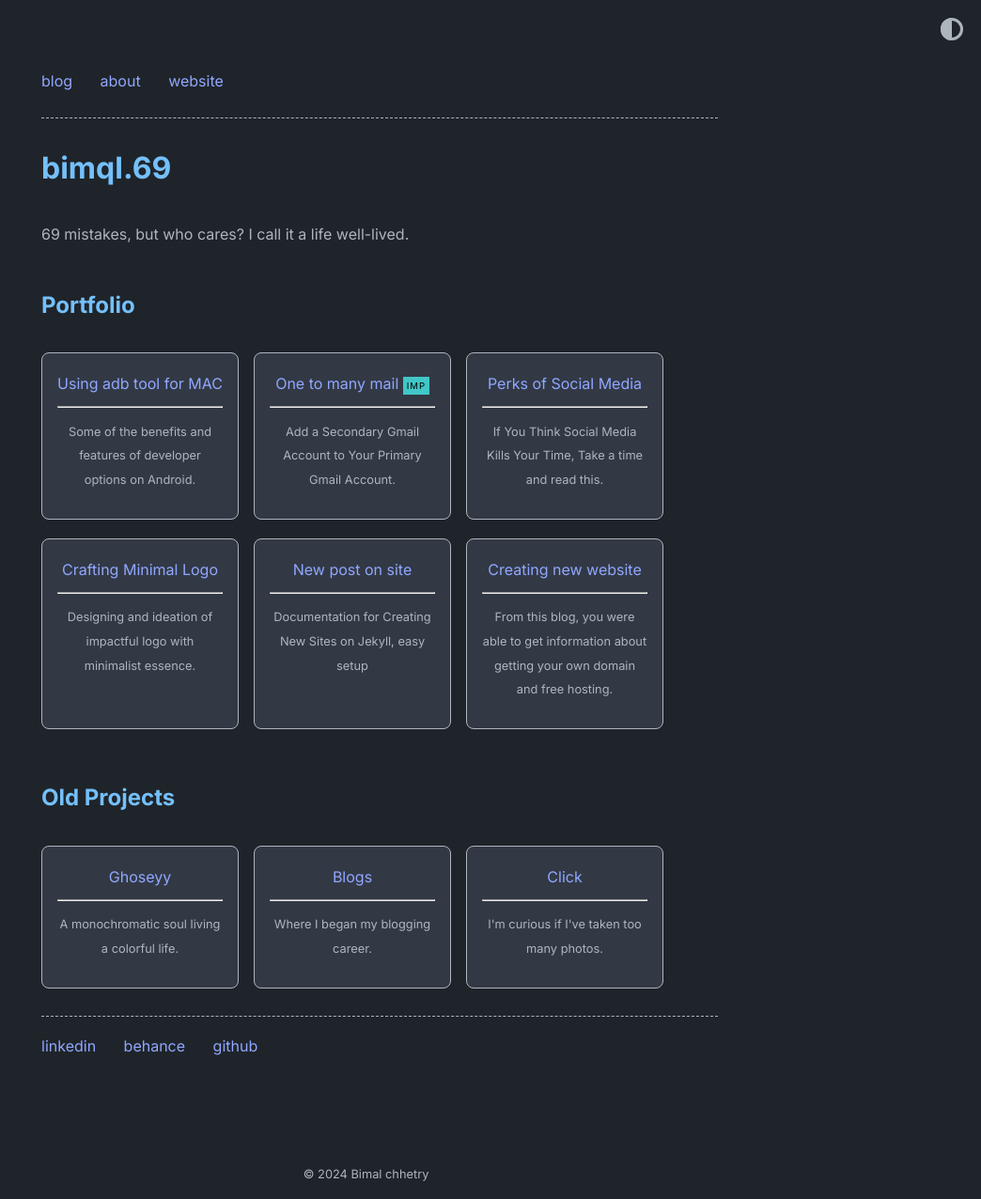
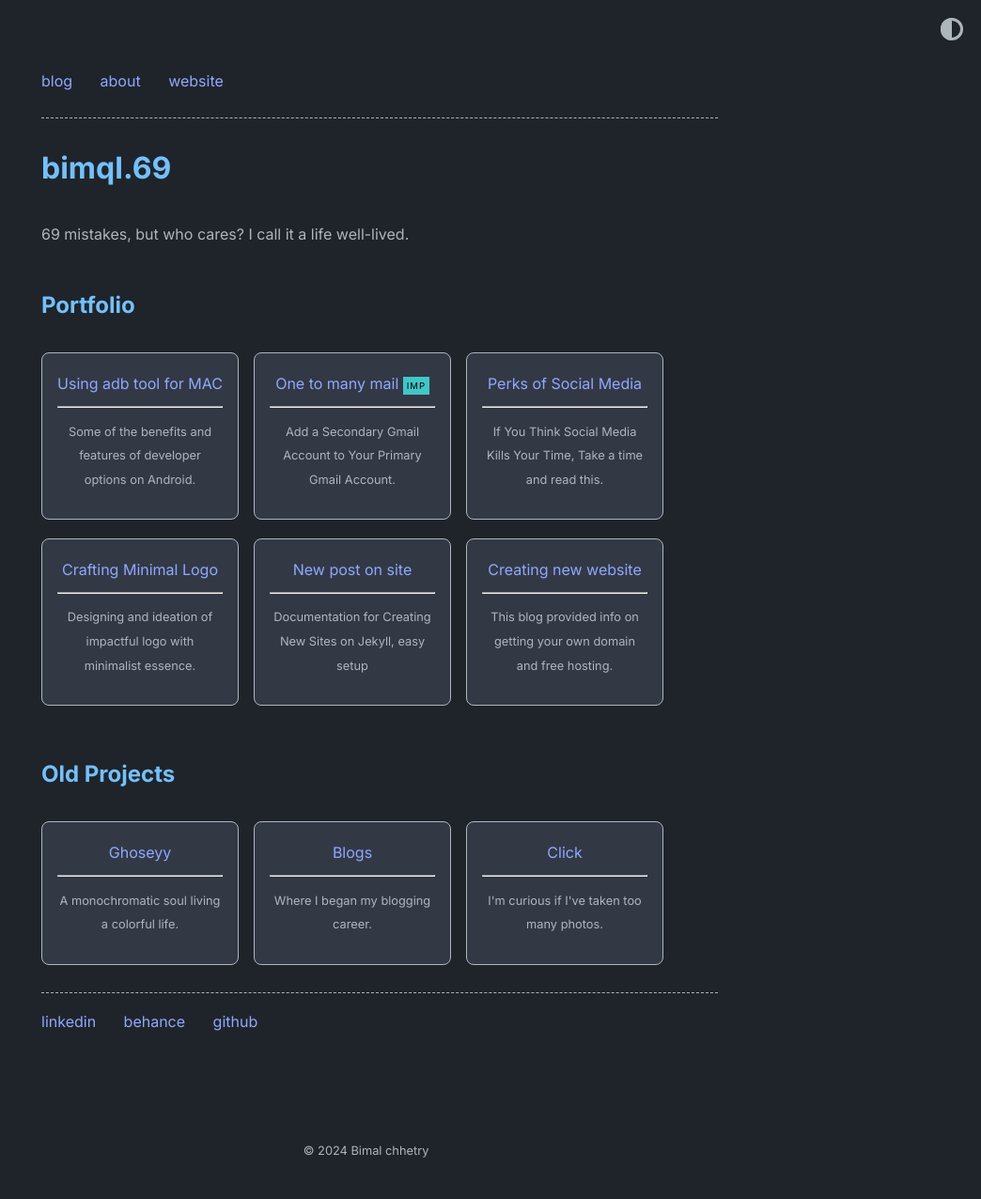
Before and after one commit to ghoseyy/my_blog, a Jekyll site: the page built from index.md, in a window 1280 px wide. Shown: the whole page at 94% size, without its empty margins (236-1280 px from the left). Built offline with Jekyll 4.4.1, drawn with Linux system fonts in a browser that asks for light colours; after the commit the page ends 1250 px from its top, so only the background shows below that.

Commit message:
chnages on homepage blog

```diff
--- a/_data/home.yml
+++ b/_data/home.yml
@@ -33,7 +33,7 @@
 
   - title: Creating new website
     url: Started-with-a-new-static-site-?
-    desc: From this blog, you were able to get information about getting your own domain and free hosting.
+    desc: This blog provided info on getting your own domain and free hosting.
     highlight:
 
 old_project_entries:
```
